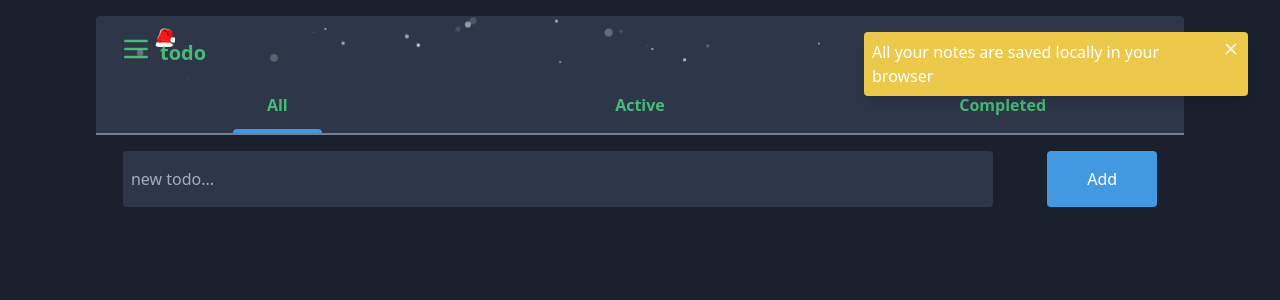
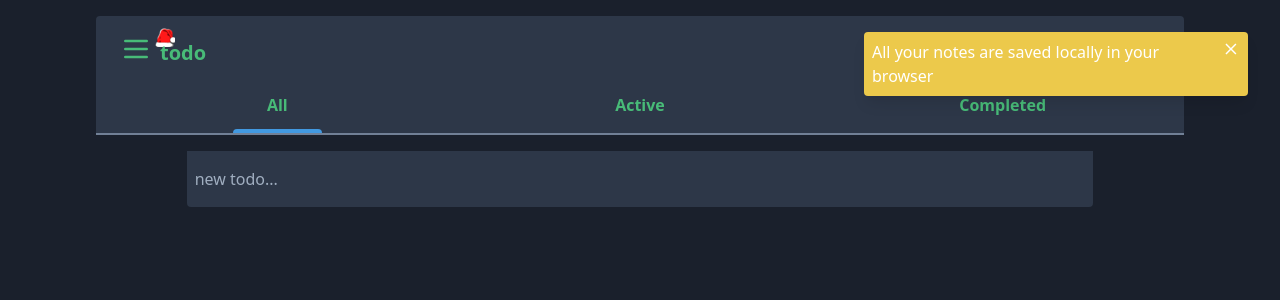
Before and after one commit to YaromirKo/todo, a Vue app: page / in a window 1280 px wide. Shown: the top 300 px of the page. Built offline with nearby package versions, Linux system fonts and the light colour scheme.

Commit message:
added mode for todo, title with options and some new style

```diff
--- a/src/components/Snowfall.vue
+++ b/src/components/Snowfall.vue
@@ -1,6 +1,6 @@
 <template>
   <div>
-    <div v-for="index in count" :key="index" class="snow"></div>
+<!--    <div v-for="index in count" :key="index" class="snow"></div>-->
   </div>
 </template>
 
--- a/src/components/todo/ToDo.vue
+++ b/src/components/todo/ToDo.vue
@@ -1,5 +1,5 @@
 <template>
-  <tabs>
+  <tabs class="h-screen">
     <tab title="All" active>
       <ToDoBody :tab="0"/>
     </tab>
--- a/src/components/todo/ToDoBody.vue
+++ b/src/components/todo/ToDoBody.vue
@@ -1,10 +1,39 @@
 <template>
-  <div v-if="$props.tab !== 2" class="flex justify-around mt-4">
-    <textarea  placeholder="new todo..." class="resize-none sm:w-4/5 w-10/12 rounded-input-text px-2 py-4 bg-gray-800 text-white focus:border-blue-200 outline-none"
-               @keyup="check($event)"
-               v-model.trim="toDo" rows="1" autofocus></textarea>
-    <div>
-      <button @click="setToDo" class="text-white rounded-input-text bg-blue-500 px-10 py-4 focus:outline-none">Add</button>
+  <div v-if="$props.tab !== 2" class="flex justify-center mt-4 sticky top-0">
+    <div class="flex-col md:w-10/12 w-full">
+      <div v-if="openBar" class="flex justify-between px-4 py-2 bg-gray-800 rounded-t-input-text">
+        <select class="w-1/2 text-white bg-blue-800 rounded outline-none">
+          <option value="note" selected>Note</option>
+          <option value="todo">Todo</option>
+        </select>
+        <div class="inline-flex">
+          <div @click="openBar=false" class="w-8 h-8 mx-2 border-solid border-2 rounded border-red-400 text-red-400 cursor-pointer">
+            <svg xmlns="http://www.w3.org/2000/svg" fill="none" viewBox="0 0 24 24" stroke="currentColor">
+              <path stroke-linecap="round" stroke-linejoin="round" stroke-width="2" d="M6 18L18 6M6 6l12 12" />
+            </svg>
+          </div>
+          <div class="w-8 h-8 mx-2 border-solid border-2 rounded border-green-400 cursor-pointer">
+            <svg xmlns="http://www.w3.org/2000/svg" fill="none" viewBox="0 0 24 24" stroke="currentColor">
+              <path stroke-linecap="round" stroke-linejoin="round" stroke-width="2" d="M5 13l4 4L19 7" />
+            </svg>
+          </div>
+        </div>
+      </div>
+      <div v-if="openBar" class="px-4 bg-gray-800 text-white">
+        <input v-model.trim="test" class="md:w-1/2 py-2 border-b-2 border-teal-500 appearance-none bg-transparent w-full leading-tight focus:outline-none" type="search" placeholder="title..." list="data" />
+        <datalist id="data">
+          <option value="HTML" />
+          <option value="CSS" />
+          <option value="JavaScript" />
+        </datalist>
+      </div>
+      <textarea  placeholder="new todo..."
+                 class="w-full resize-none rounded-b-input-text px-2 py-4 bg-gray-800 text-white outline-none"
+                 @focus="openBar=true"
+                 v-model.trim="toDo" rows="1"></textarea>
+      <!--    <div>-->
+      <!--      <button @click="setToDo" class="text-white rounded-input-text bg-blue-500 px-10 py-4 focus:outline-none">Add</button>-->
+      <!--    </div>-->
     </div>
   </div>
 
@@ -33,7 +62,7 @@
 </template>
 
 <script>
-import { ref, computed } from 'vue';
+import { ref, computed, onMounted } from 'vue';
 import { mapActions } from 'vuex';
 import { store } from "@/store";
 
@@ -61,26 +90,28 @@ export default {
       updatePre.value = !updatePre.value
     }
 
+    const openBar = ref(false)
+    const test = ref('')
     function check(event) {
       console.log(event)
     }
 
-    // onMounted(() => {
-    //   const textarea = document.querySelector('textarea');
-    //
-    //   textarea.addEventListener('keyup', function(e, a) {
-    //     console.log(e, a)
-    //     if (this.scrollTop > 0) {
-    //       this.style.height = this.scrollHeight + "px";
-    //     }
-    //     if (e.target.value == '') {
-    //       this.style.height = '50px'
-    //     }
-    //   });
-    // })
+    onMounted(() => {
+      const textarea = document.querySelector('textarea');
+
+      textarea.addEventListener('keyup', function(e, a) {
+        console.log(e, a)
+        if (this.scrollTop > 0 && e.target.clientHeight < 400 ) {
+          this.style.height = this.scrollHeight + "px";
+        }
+        if (e.target.value == '') {
+          this.style.height = '55px'
+        }
+      });
+    })
 
     return {
-      toDo, updatePre,
+      toDo, updatePre, openBar, test,
       getToDos,
       check,
       setToDo, editContent, ...mapActions(['deleteToDo', 'updateToDo'])
```
